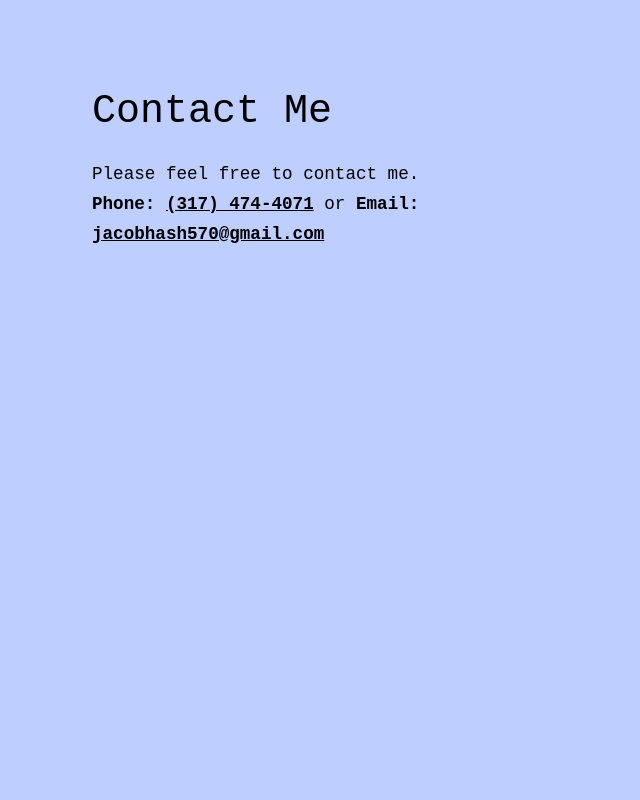
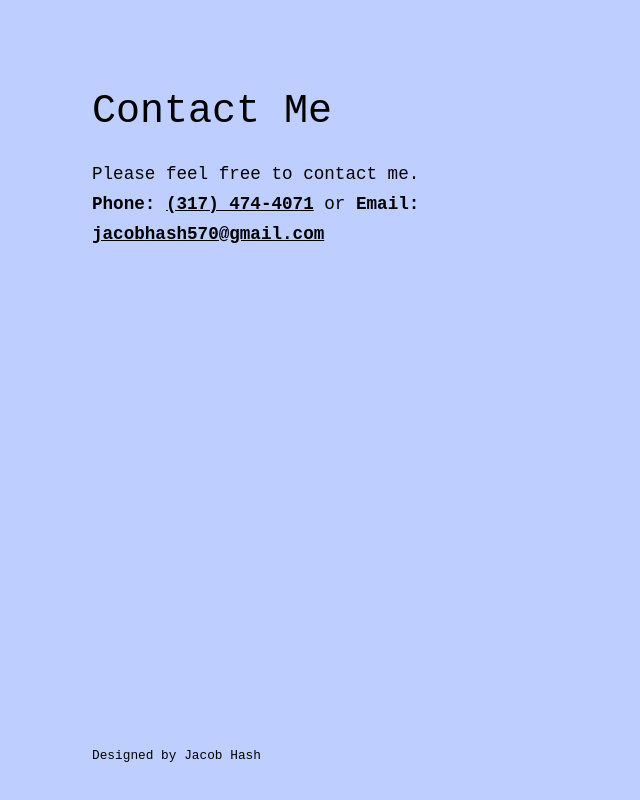
Before and after one commit to jacobhash570/Portfolio, a plain HTML site: page index.html in a window 1280 px wide. Shown: the part 3237-4037 px from the top of the page, without its empty margins (0-640 px from the left). Drawn offline with Linux system fonts and the light colour scheme.

Commit message:
footer added

```diff
--- a/css/style.css
+++ b/css/style.css
@@ -251,4 +251,14 @@ strong{
 
 }
 
+.footer{
+    position: relative;
+    left: 5rem;
+    margin-top: 450px;
+    bottom: 0;
+    font-size: 0.8rem;
+    font-weight: 300;
+    line-height: 5rem;
+
+}
 /* ====================== End Contact Me  ============================= */
--- a/index.html
+++ b/index.html
@@ -182,6 +182,8 @@
                                     </form> -->
                                 </div>
                             </div>
+
+                            <p class="footer">Designed by Jacob Hash</p>
                         </div>
                     </div>
                 </div>
```
